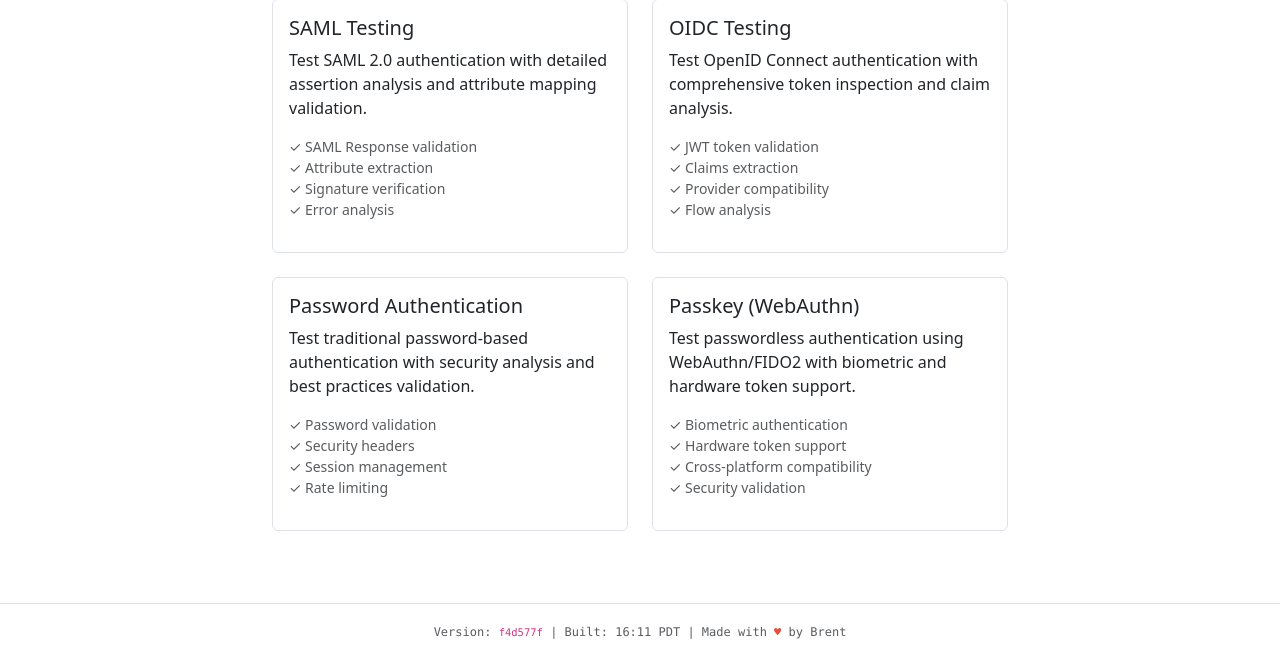
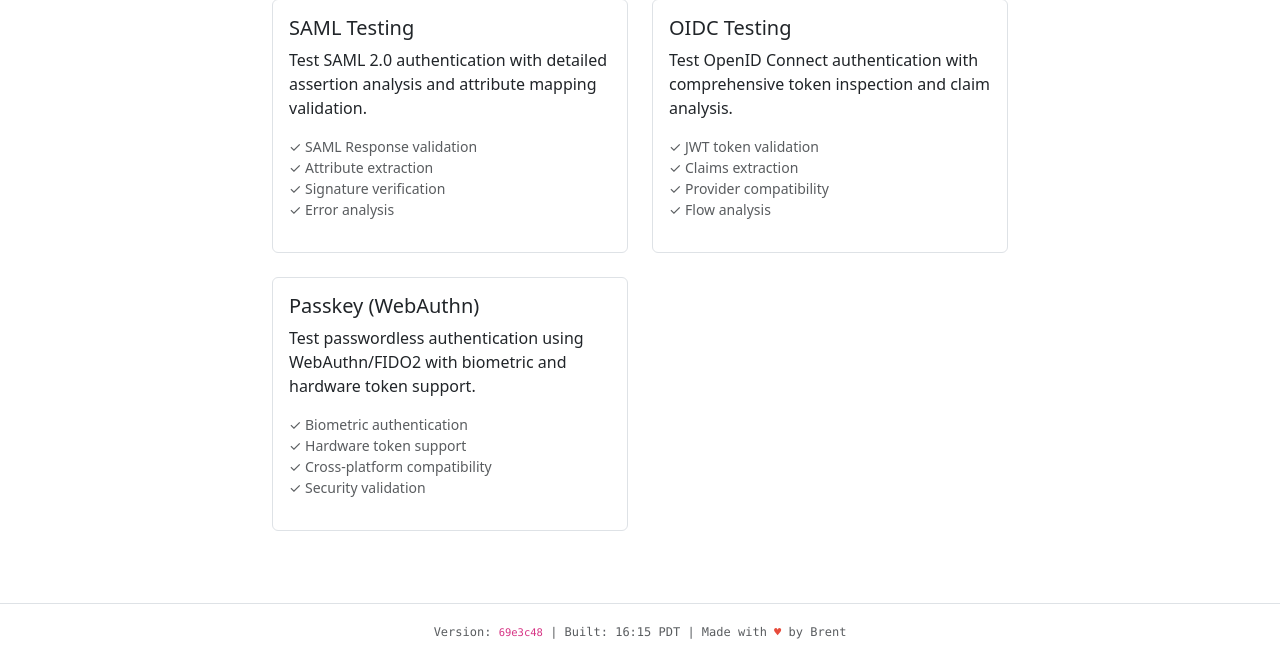
Before and after one commit to brentley/sso-app, a Flask app: page / in a window 1280 px wide. Shown: the part 464-1121 px from the top of the page. Run offline with Flask 3, Linux system fonts and the light colour scheme.

Commit message:
Remove password authentication section from landing page

```diff
--- a/build-info.json
+++ b/build-info.json
@@ -1,7 +1,7 @@
 {
-  "git_commit": "f4d577fb78232559e4cd72d57794a05a26cd23a5",
-  "git_commit_short": "f4d577f",
-  "build_date": "2025-09-04T23:11:33Z",
+  "git_commit": "69e3c48675ca2376ae506fd4fd411aa086ae017f",
+  "git_commit_short": "69e3c48",
+  "build_date": "2025-09-04T23:15:34Z",
   "version": "main",
-  "build_number": "local-1757027493"
+  "build_number": "local-1757027734"
 }
--- a/templates/index.html
+++ b/templates/index.html
@@ -170,20 +170,6 @@
             <div class="col-md-6 mb-4">
                 <div class="card">
                     <div class="card-body">
-                        <h5 class="card-title">Password Authentication</h5>
-                        <p class="card-text">Test traditional password-based authentication with security analysis and best practices validation.</p>
-                        <ul class="list-unstyled small text-muted">
-                            <li>✓ Password validation</li>
-                            <li>✓ Security headers</li>
-                            <li>✓ Session management</li>
-                            <li>✓ Rate limiting</li>
-                        </ul>
-                    </div>
-                </div>
-            </div>
-            <div class="col-md-6 mb-4">
-                <div class="card">
-                    <div class="card-body">
                         <h5 class="card-title">Passkey (WebAuthn)</h5>
                         <p class="card-text">Test passwordless authentication using WebAuthn/FIDO2 with biometric and hardware token support.</p>
                         <ul class="list-unstyled small text-muted">
```
